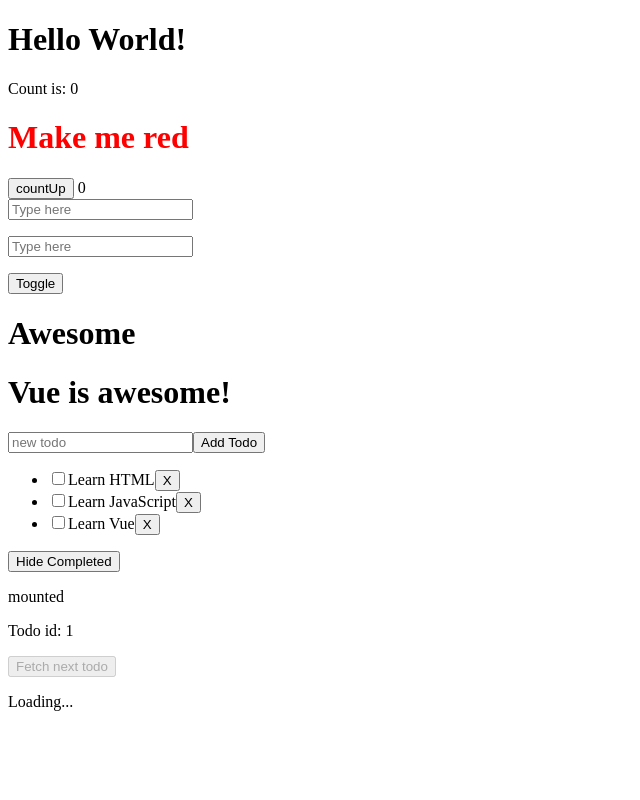
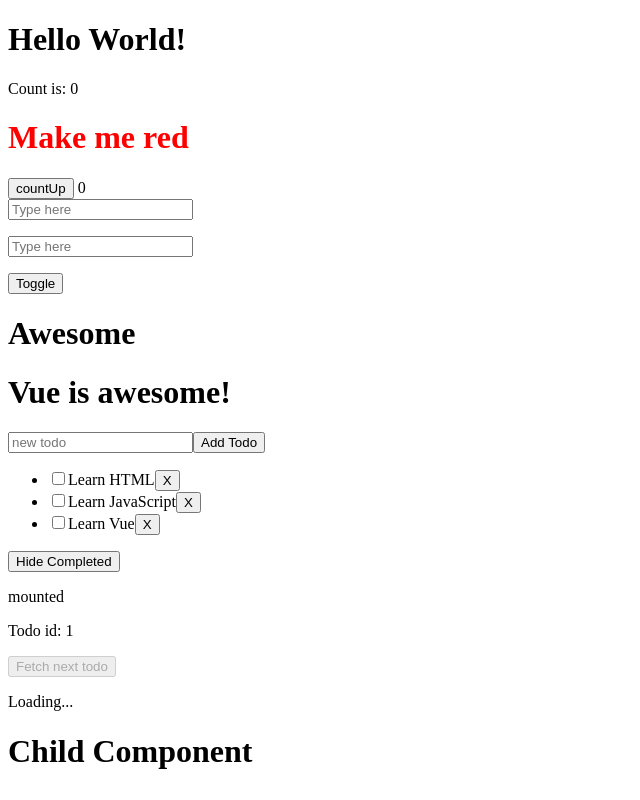
Before and after one commit to shusaku009/vue-tutorial, a Vue app: page / in a window 1280 px wide. Shown: the whole page, without its empty margins (0-640 px from the left). Built offline with nearby package versions, Linux system fonts and the light colour scheme; no server answers.

Commit message:
add: コンポーネント

```diff
--- a/src/App.vue
+++ b/src/App.vue
@@ -1,6 +1,7 @@
 <script setup lang="ts">
 import { reactive, ref, computed, onMounted } from "vue";
 import Watcher from "./components/watcher.vue";
+import ChildComp from "./components/ChildComp.vue";
 
 let id = 0;
 
@@ -83,6 +84,7 @@ onMounted(() => {
   </button>
   <p ref="pElementRef">Hello World</p>
   <Watcher />
+  <ChildComp />
 </template>
 
 <style>
--- /dev/null
+++ b/src/components/ChildComp.vue
@@ -0,0 +1,5 @@
+<template>
+  <div>
+    <h1>Child Component</h1>
+  </div>
+</template>
```
